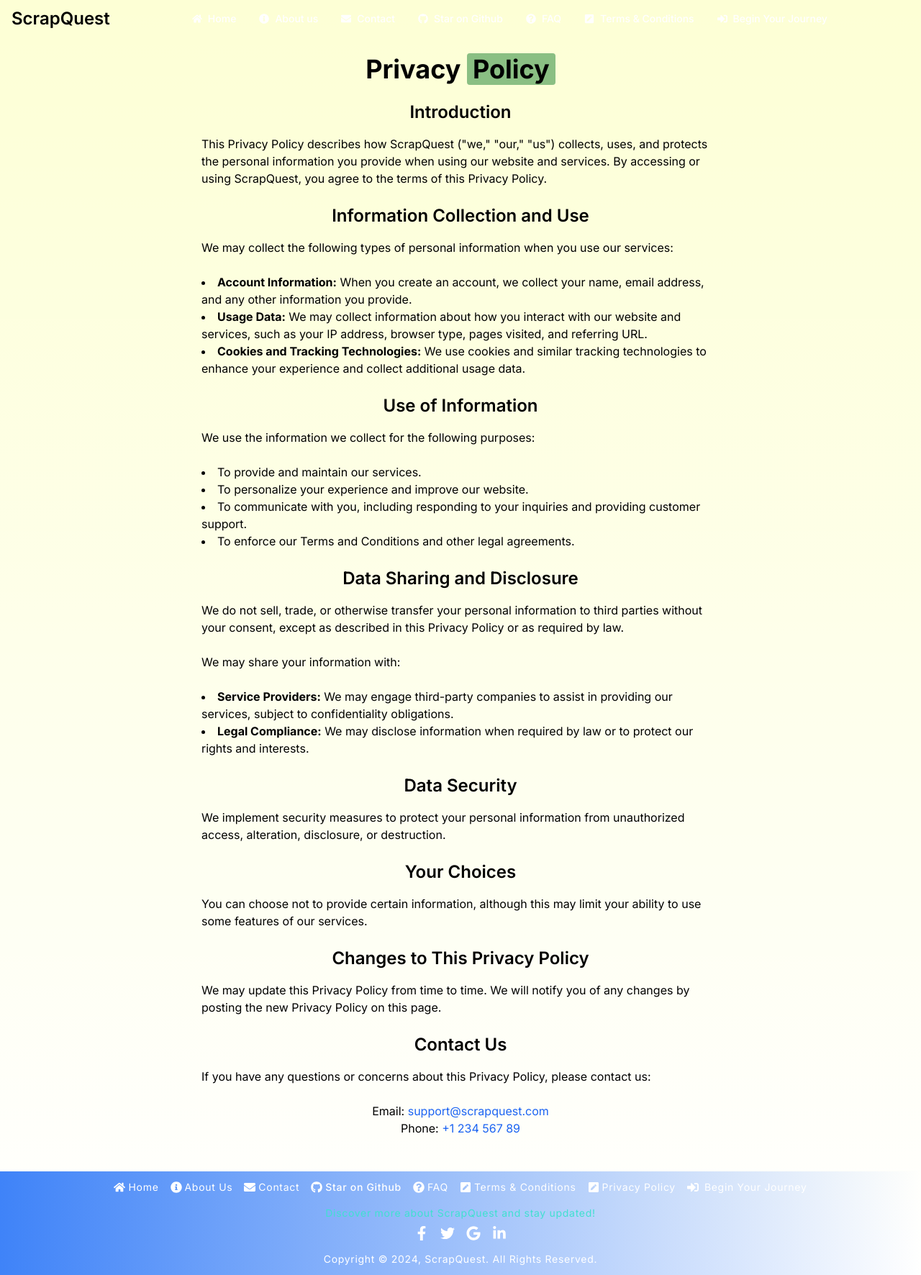
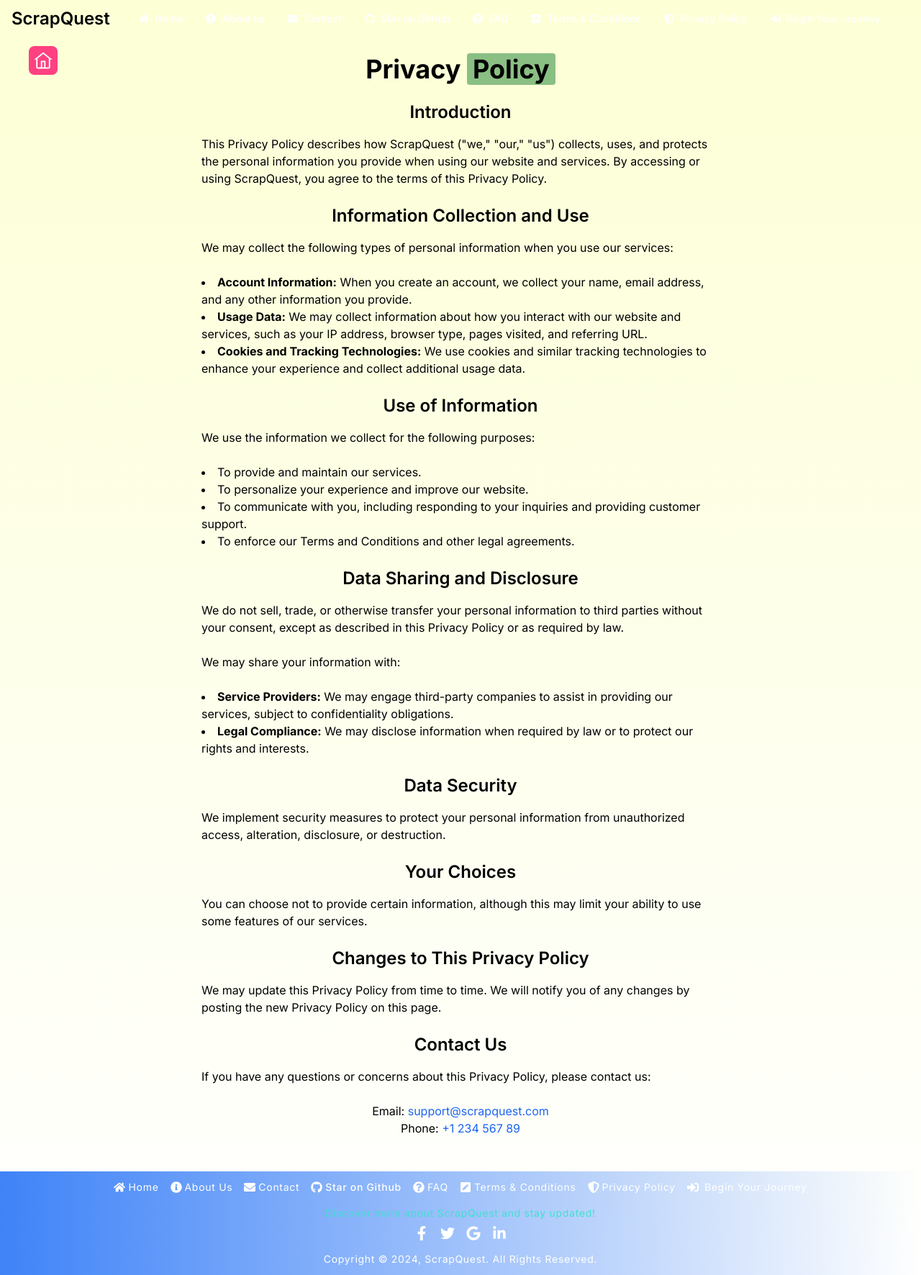
Before and after one commit to Abidsyed25/ScrapQuest, a Next.js app: page /privacypolicy in a window 1280 px wide. Shown: the whole page at 72% size. Built offline with nearby package versions, Linux system fonts and the light colour scheme.

Commit message:
Adding Chatbot to Website and setting the Privacy Policy Page

```diff
--- a/app/privacypolicy/page.tsx
+++ b/app/privacypolicy/page.tsx
@@ -1,10 +1,25 @@
 import { Nav } from "@/components/Nav";
 import React from "react";
 import Footer from "@/components/Footer";
-const PrivacyPolicy = () => {
+import Link from "next/link";
+import Image from "next/image";
+import homeIcon from './homeicon.png'; // Adjust the path to homeicon.png as per your project structure
+
+const PrivacyPolicy: React.FC = () => {
+  const homeIconStyle: React.CSSProperties = {
+    position: 'absolute',
+    top: '4rem', // Adjust as needed for positioning
+    left: '2.5rem', // Adjust as needed for positioning
+    width: '2.5rem',
+    cursor: 'pointer'
+  };
+
   return (
     <div className="relative">
       <Nav />
+      <Link href="/" passHref>
+        <Image src={homeIcon} alt="Home" style={homeIconStyle} width={50} height={50} />
+      </Link>
       <div className="container mx-auto p-6 max-w-[48rem]">
         <h1 className="text-4xl font-bold mb-6 text-center">
           Privacy{" "}
@@ -90,7 +105,6 @@
           </ul>
         </section>
 
-
         <section className="mb-6">
           <h2 className="text-2xl font-semibold mb-4 text-center">
             Data Security
@@ -121,7 +135,6 @@
           </p>
         </section>
 
-
         <section className="mb-6">
           <h2 className="text-2xl font-semibold mb-4 text-center">Contact Us</h2>
           <p className="mb-6 text-white-700">
--- a/components/Footer.tsx
+++ b/components/Footer.tsx
@@ -12,6 +12,7 @@
   FaGoogle,
   FaLinkedinIn,
   FaPenSquare,
+  FaShieldAlt,
 } from "react-icons/fa";
 import "@fortawesome/fontawesome-free/css/all.min.css";
 
@@ -65,7 +66,7 @@
             </Link>
             <Link href="/privacypolicy" legacyBehavior>
               <a className="hover:text-blue-400 flex items-center">
-                <FaPenSquare className="w-4 h-4 mr-1" />
+                <FaShieldAlt className="w-4 h-4 mr-1" />
                 Privacy Policy
               </a>
             </Link>
--- a/components/Nav.tsx
+++ b/components/Nav.tsx
@@ -1,6 +1,6 @@
 "use client";
 
-import { FaHome, FaInfoCircle, FaEnvelope, FaGithub, FaQuestionCircle, FaSignInAlt,  FaPenSquare } from "react-icons/fa";
+import { FaHome, FaInfoCircle, FaEnvelope, FaGithub, FaQuestionCircle, FaSignInAlt, FaPenSquare, FaShieldAlt } from "react-icons/fa";
 import { Navbar } from "flowbite-react";
 
 export function Nav() {
@@ -39,6 +39,10 @@
           <FaPenSquare className="mr-2" />
           Terms & Conditions
         </Navbar.Link>
+        <Navbar.Link href="/privacypolicy" className="text-white text-lg md:text-sm flex items-center transform hover:scale-110 transition-transform duration-200 hover:text-white">
+          <FaShieldAlt className="mr-2" />
+          Privacy Policy
+        </Navbar.Link>
         <Navbar.Link href="/login" className="text-white text-lg md:text-sm hover:underline flex items-center">
           <FaSignInAlt className="mr-2" />
           Begin Your Journey
```
Also changed, not shown: app/privacypolicy/homeicon.png (added).
